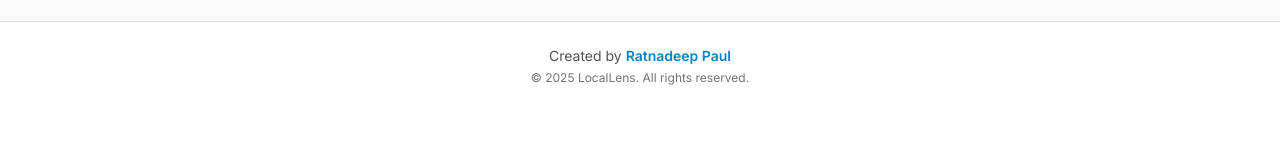
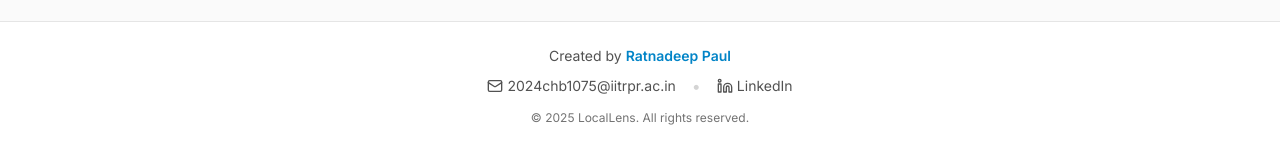
Before and after one commit to ratnadeep-xf/LocalLens, a React (Vite) app in the folder Frontend/: page / in a window 1280 px wide. Shown: the part 883-1030 px from the top of the page. Before the commit the page ends 993 px from the top, so only its background shows below. Built offline with nearby package versions, Linux system fonts and the light colour scheme; no server answers.

Commit message:
Footer Updated

```diff
--- a/Frontend/src/components/Footer.jsx
+++ b/Frontend/src/components/Footer.jsx
@@ -1,4 +1,5 @@
 import React from 'react';
+import { Mail, Linkedin } from 'lucide-react';
 
 const Footer = () => {
   return (
@@ -11,7 +12,26 @@ const Footer = () => {
               Ratnadeep Paul
             </span>
           </p>
-          <p className="text-neutral-500 text-xs mt-1">
+          <div className="flex items-center gap-4 mt-2">
+            <a
+              href="mailto:2024chb1075@iitrpr.ac.in"
+              className="text-neutral-600 hover:text-primary-600 transition-colors text-sm flex items-center gap-1"
+            >
+              <Mail size={16} />
+              2024chb1075@iitrpr.ac.in
+            </a>
+            <span className="text-neutral-300">•</span>
+            <a
+              href="https://www.linkedin.com/in/ratnadeep-paul-3988ba324/"
+              target="_blank"
+              rel="noopener noreferrer"
+              className="text-neutral-600 hover:text-primary-600 transition-colors text-sm flex items-center gap-1"
+            >
+              <Linkedin size={16} />
+              LinkedIn
+            </a>
+          </div>
+          <p className="text-neutral-500 text-xs mt-3">
             © {new Date().getFullYear()} LocalLens. All rights reserved.
           </p>
         </div>
```
